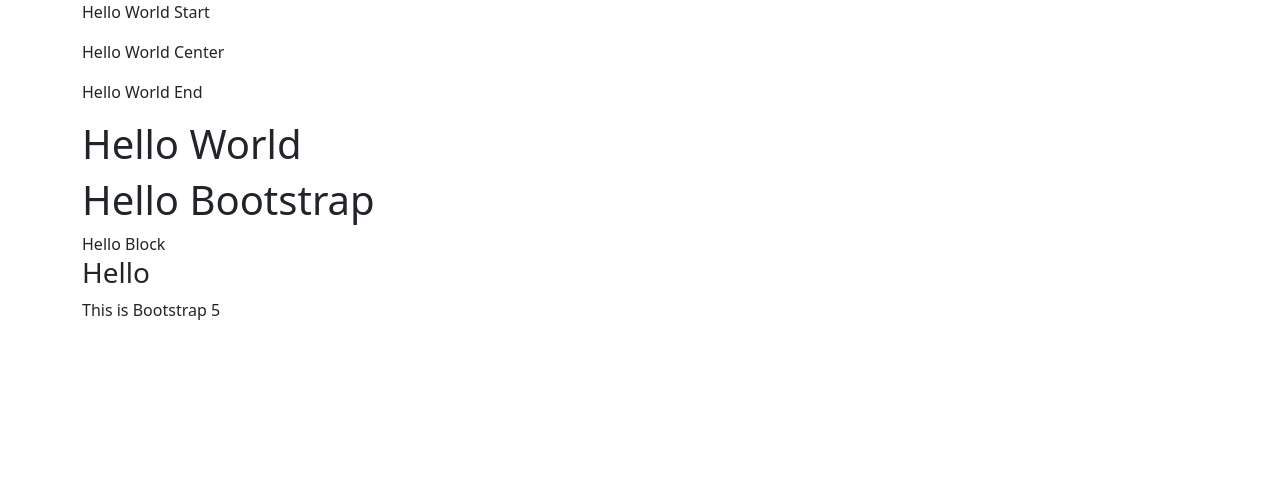
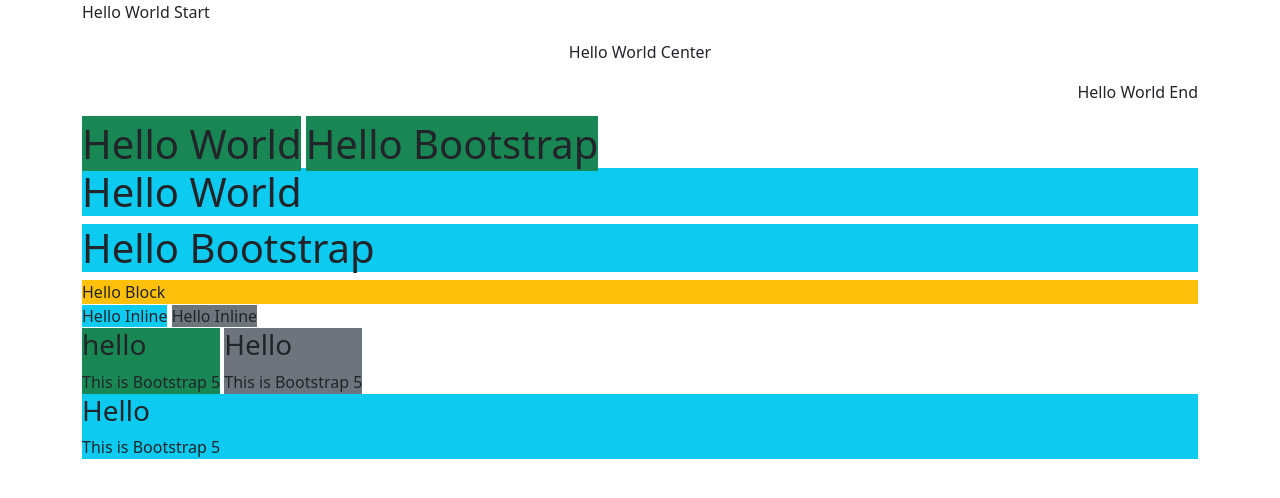
Before and after one commit to taechinnapat/github-desktop-project, a plain HTML site: page 3_TextAlignment-Display.html in a window 1280 px wide. Drawn offline with nearby package versions, Linux system fonts and the light colour scheme.

Commit message:
3.TextAlignment-Display

```diff
--- a/3_TextAlignment-Display.html
+++ b/3_TextAlignment-Display.html
@@ -10,22 +10,38 @@
 <body>
     <div class="container">
         <!-- กำหนดตำแหน่ง (แนวนอน) -->
-        <p>Hello World Start</p>
-        <p>Hello World Center</p>
-        <p>Hello World End</p>
+        <p class="text-start">Hello World Start</p>
+        <p class="text-center">Hello World Center</p>
+        <p class="text-end">Hello World End</p>
 
          <!-- Block to Inline -->
-         <h1>Hello World</h1>
-         <h1>Hello Bootstrap</h1>
+         <h1 class="bg-success d-inline">Hello World</h1>
+         <h1 class="bg-success d-inline">Hello Bootstrap</h1>
+         <h1 class="bg-info">Hello World</h1>
+         <h1 class="bg-info">Hello Bootstrap</h1>
 
           <!-- Inline to Block -->
-         <span>Hello Block</span>
+         <span class="bg-warning d-block">Hello Block</span>
+         <span class="bg-info">Hello Inline</span>
+         <span class="bg-secondary">Hello Inline</span>
+    </div>
 
+    <div class="container">
           <!-- Inline-Block -->
-         <div>
+        <div class="bg-success d-inline-block">
+            <h3>hello</h3>
+            This is Bootstrap 5
+        </div>
+
+        <div class="bg-secondary d-inline-block">
              <h3>Hello</h3>
              This is Bootstrap 5
-         </div>
+        </div>
+
+        <div class="bg-info">
+            <h3>Hello</h3>
+            This is Bootstrap 5
+        </div>
     </div>
 </body>
 </html>
```
